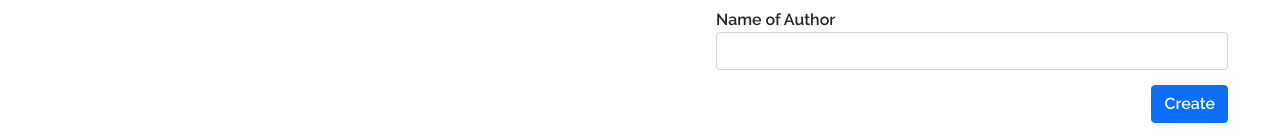
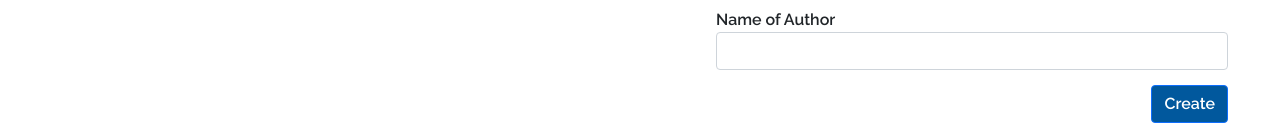
Before and after one commit to Rasi98/library_react_training, a React (Create React App) app: page / in a window 1280 px wide. Shown: the part 1169-1305 px from the top of the page. Built offline with nearby package versions, Linux system fonts and the light colour scheme.

Commit message:
Create Author Section partially done

```diff
--- a/src/assets/styles/partials/_CreateAuthor.scss
+++ b/src/assets/styles/partials/_CreateAuthor.scss
@@ -27,9 +27,12 @@
    .ButtonClass {
      display: flex;
      justify-content: flex-end;
+     color: white;
 
      Button {
        margin-top: 15px;
+       color: white;
+       background: #01589D;
      }
    }
   }
```
